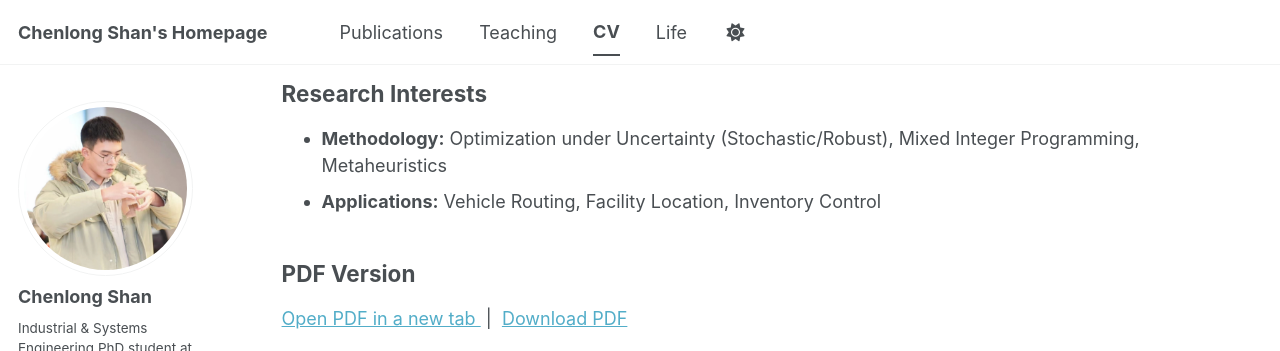
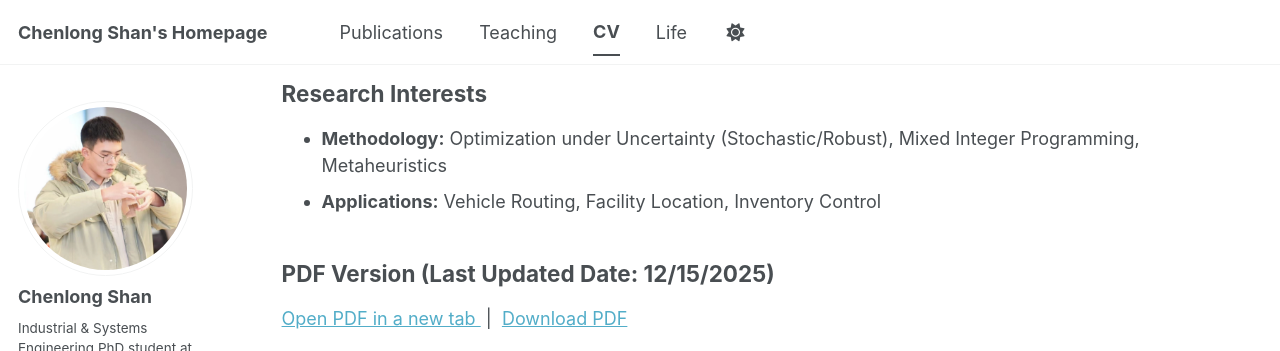
Before and after one commit to FischerShan/Chenlong-Shan, a Jekyll site: the page built from _pages/cv-simple.md, in a window 1280 px wide and 900 px high, scrolled down 355 px, cut to the strip 0-351 px from the top of the window. Built offline with Jekyll 4.4.1, drawn with Linux system fonts in a browser that asks for light colours; a script bundle is joined from its source files by our own code; library files that are not in the unit come from our copies.

Commit message:
ver.1 03/19/26

```diff
--- a/_pages/cv-simple.md
+++ b/_pages/cv-simple.md
@@ -23,7 +23,7 @@ author_profile: true
 - **Methodology:** Optimization under Uncertainty (Stochastic/Robust), Mixed Integer Programming, Metaheuristics
 - **Applications:** Vehicle Routing, Facility Location, Inventory Control
 
-## PDF Version {#pdf-version}
+## PDF Version (Last Updated Date: 12/15/2025) {#pdf-version}
 
 <p>
   <a href="{{ '/files/cv.pdf' | relative_url }}" target="_blank">
```
